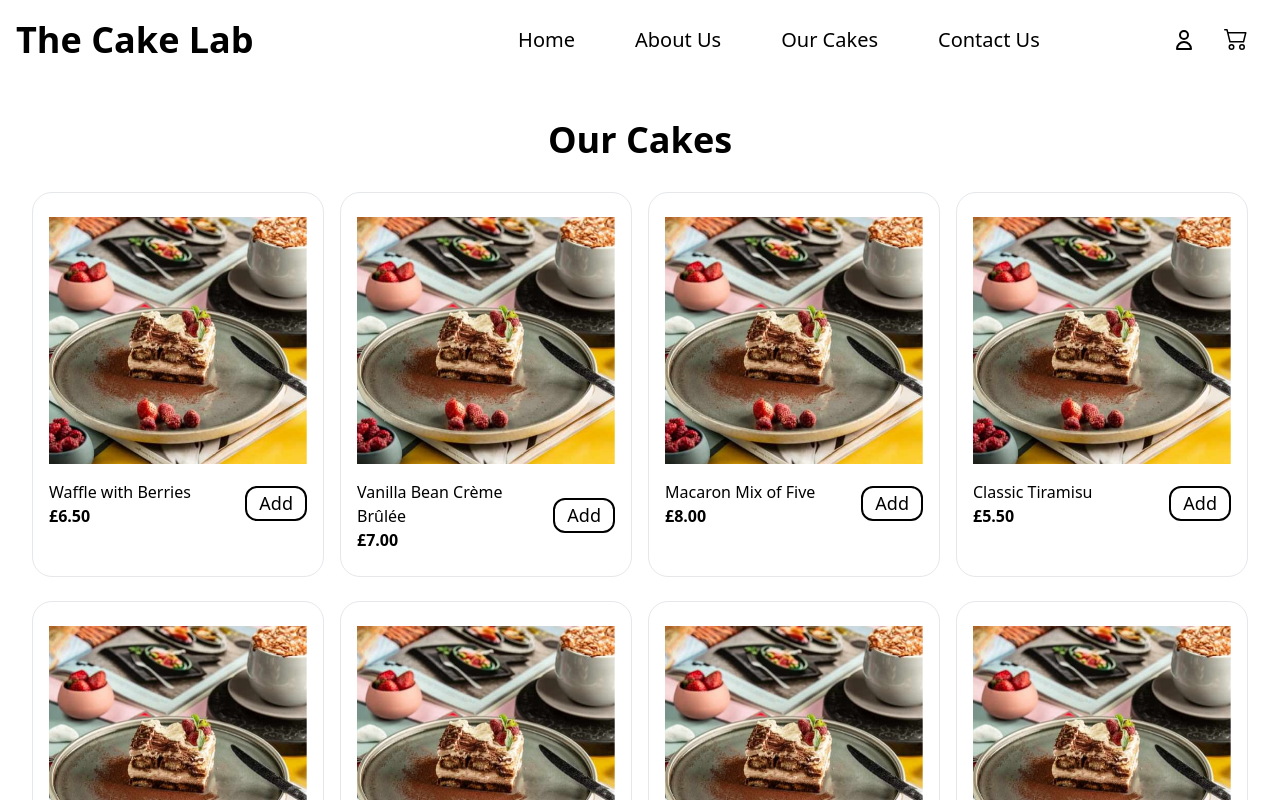
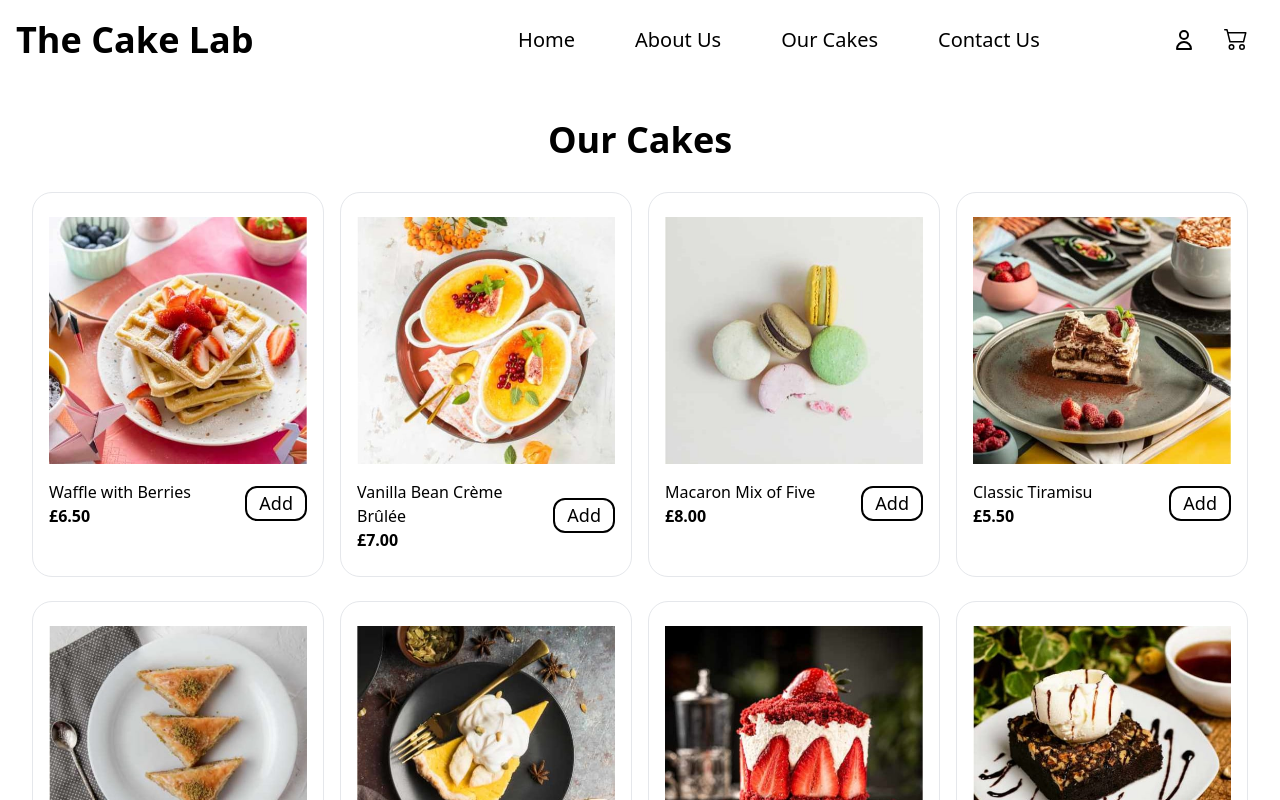
Before and after one commit to qinangao/cake-shop, a React (Vite) app: page /menu in a window 1280 px wide. Shown: the top 800 px of the page. Built offline with nearby package versions, Linux system fonts and the light colour scheme.

Commit message:
feat: update MenuItem to display dynamic cake images

```diff
--- a/src/features/menu/MenuItem.tsx
+++ b/src/features/menu/MenuItem.tsx
@@ -7,8 +7,9 @@ type MenuItemProps = {
 
 function MenuItem({ cake }: MenuItemProps) {
   return (
-    <div className="w-[300px] border-1 border-gray-200 px-4 py-6 rounded-[20px]">
-      <img src="/assets/cakes/image-tiramisu-desktop.jpg" alt="" />
+    <div className="w-[300px] border-1 border-gray-200 px-4 py-6 rounded-[20px] checked:user-valid:required:*:**:not-[]:">
+      <img src={cake.image} alt="" />
+
       <div className="flex items-center justify-between pt-4">
         <div>
           <p>{cake.name}</p>
```
